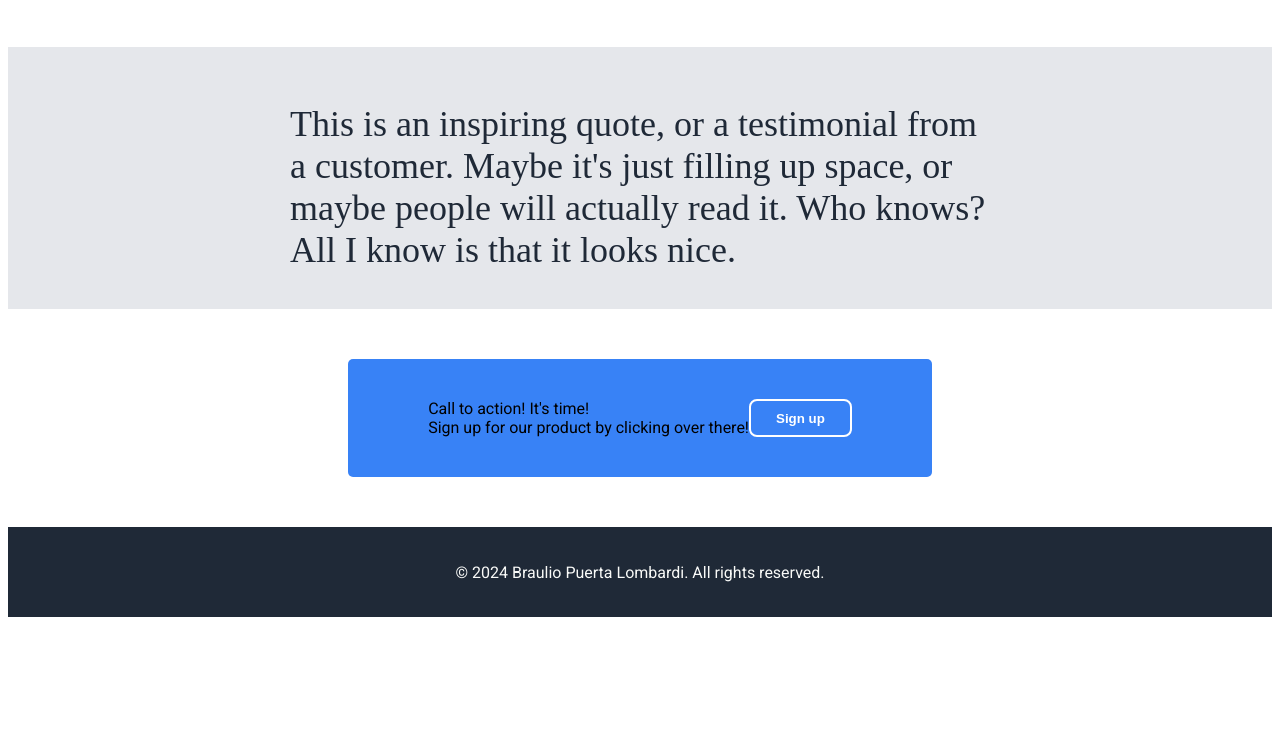
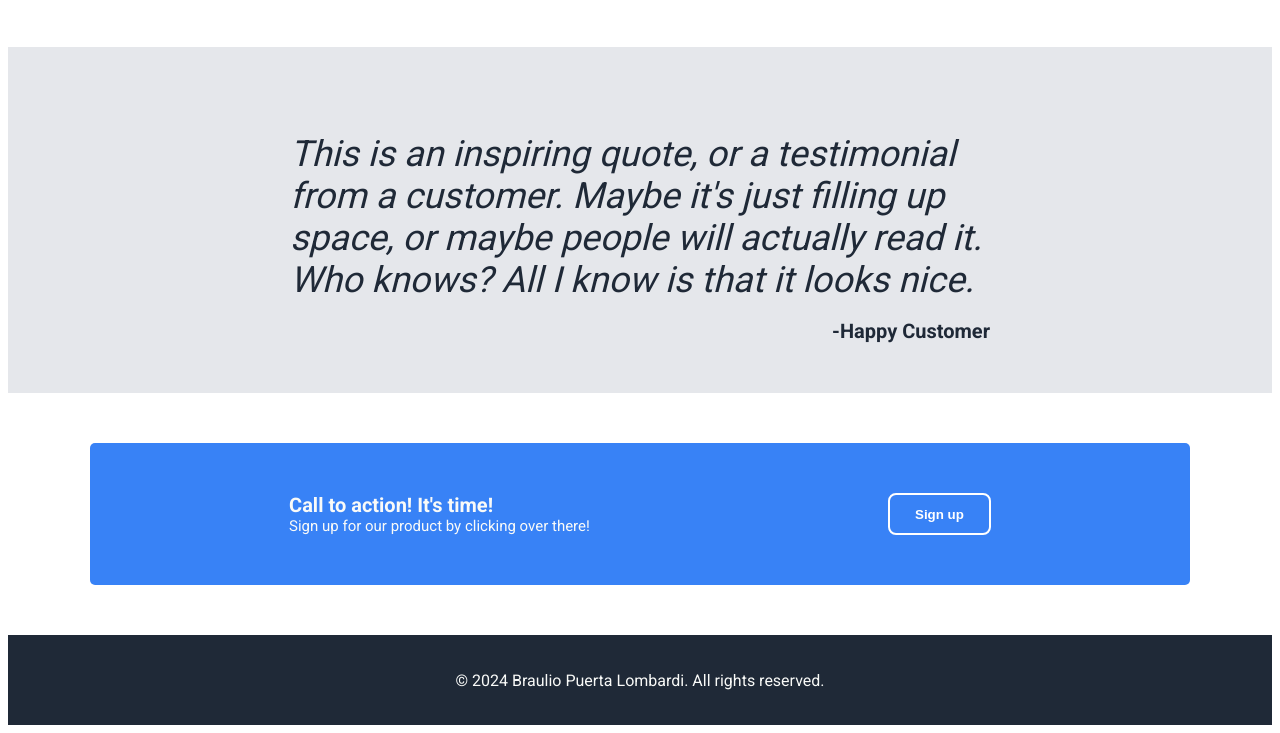
Before and after one commit to bmpuerta/landing-page, a plain HTML site: page index.html in a window 1280 px wide. Shown: the part 840-1573 px from the top of the page. Before the commit the page ends 1465 px from the top, so only its background shows below. Drawn offline with Linux system fonts and the light colour scheme; files that its build step writes are made by us from their sources.

Commit message:
Finish landing page template

```diff
--- a/index.html
+++ b/index.html
@@ -5,7 +5,7 @@
       <meta http-equiv="X-UA-Compatible" content="IE=edge">
       <meta name="viewport" content="width=device-width, initial-scale=1.0">
       <title>Landing Page</title>
-      <link rel="stylesheet" href="./css/style.css">
+      <link rel="stylesheet" href="./style.css">
     </head>
 
     <body>
@@ -54,6 +54,7 @@
           <p class="quote">This is an inspiring quote, or a testimonial from a customer. Maybe
           it's just filling up space, or maybe people will actually read it.
           Who knows? All I know is that it looks nice.</p>
+          <div class="quote-author">-Happy Customer</div>
         </div>
         <div class="container-four">
           <div class="modal">
--- a/style.css
+++ b/style.css
@@ -146,16 +146,26 @@ h2 {
 .quote {
     width: 700px;
     height: 150px;
+    color: #1F2937;
+    font-style: italic;
+    font-weight: 100;
+}
+
+.quote-author {
+    width: 700px;
+    color: #1F2937;
+    font-weight: bold;
+    font-size: 20px;
+    text-align: end;
 }
 .container-three {
     background: #E5E7EB;
     font-size: 36px;
-    font-family: 'light italic';
-    color: #1F2937;
     display: flex;
+    flex-direction: column;
     justify-content: center;
     align-items: center;
-    padding: 20px;
+    padding: 50px;
 }
 
 .container-four {
@@ -168,8 +178,22 @@ h2 {
 .modal {
     background: #3882F6;
     border-radius: 5px;
-    padding: 40px 80px;
+    padding: 50px;
+    width: 1000px;
     display: flex;
+    justify-content: space-around;
+}
+
+.modal-header {
+    font-weight: bold;
+    color: #F9FAF8;
+    font-size: 20px;
+}
+
+.modal-content {
+    font-weight: light;
+    color: #F9FAF8;
+    font-size: 15px;
 }
 
 .footer {
```
